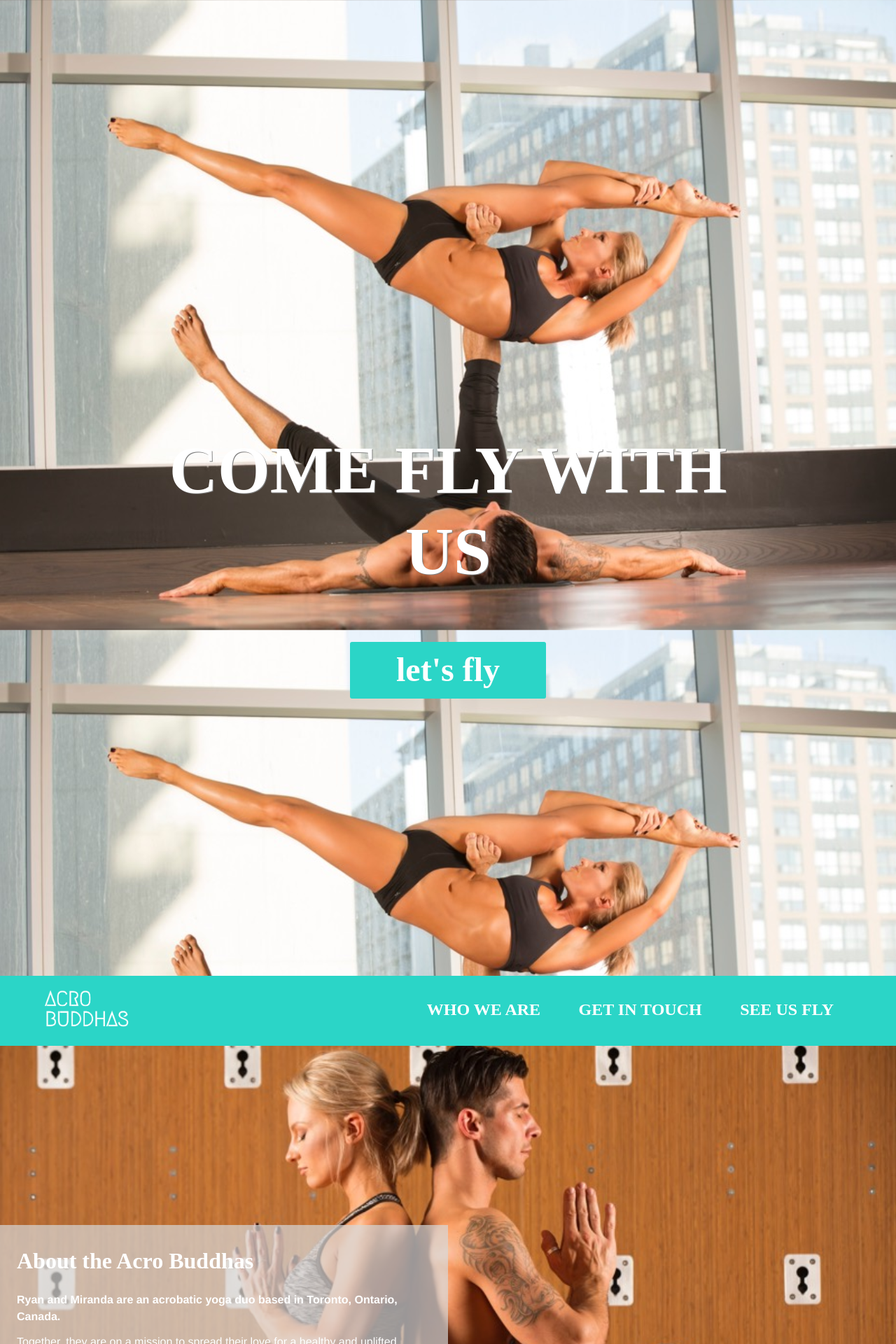
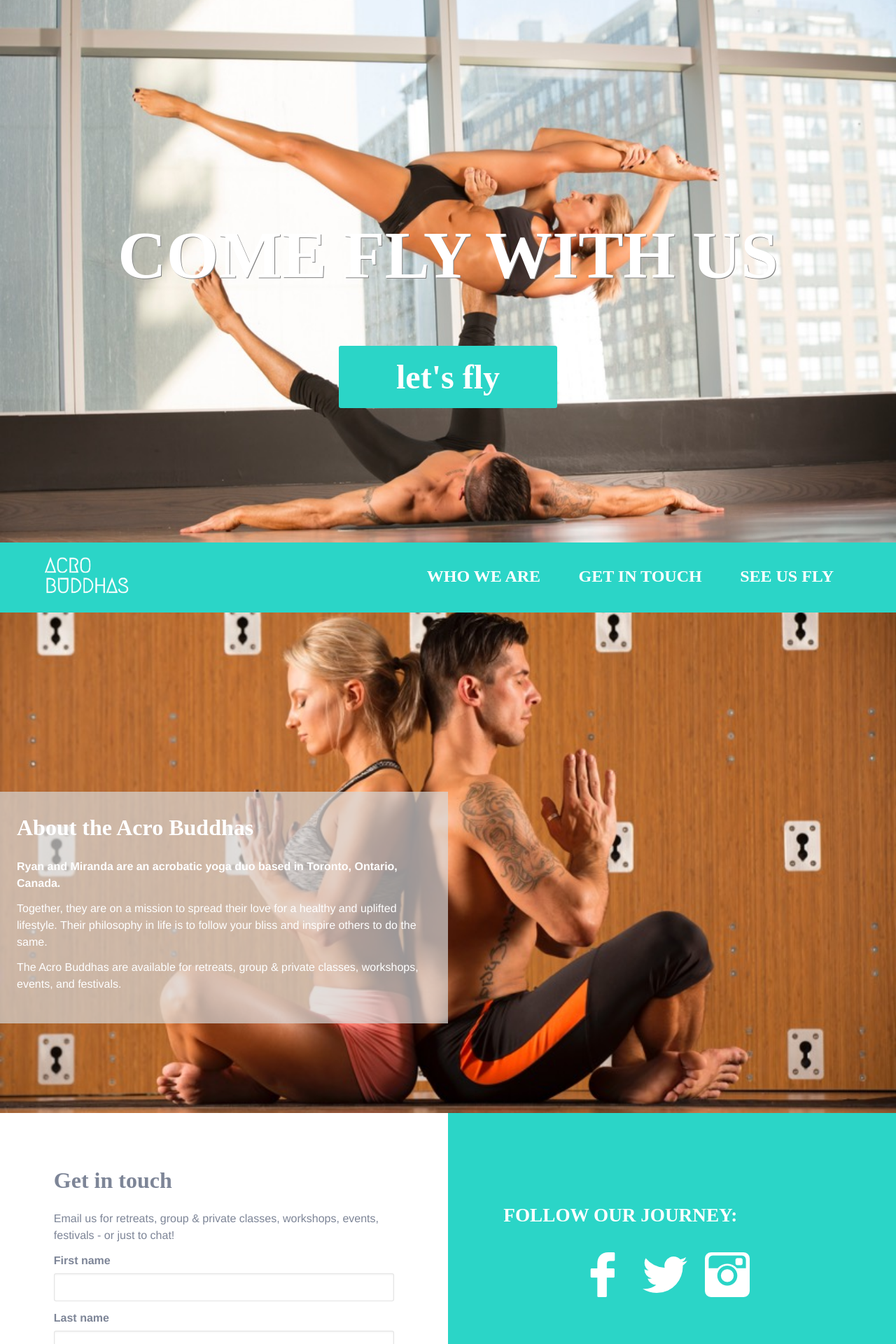
Before and after one commit to acrobuddhas/acrobuddhas.github.io, a Jekyll site: the page built from index.html, in a window 1280 px wide. Shown: the top 1920 px of the page at 70% size. Built offline with Jekyll 4.4.1, drawn with Linux system fonts in a browser that asks for light colours; nearby versions of some CDN libraries; comment, search, counter and statistics services are not loaded.

Commit message:
Fixing pictures take 2

```diff
--- a/_sass/_home.scss
+++ b/_sass/_home.scss
@@ -11,9 +11,7 @@
    -moz-background-size: cover;
    -o-background-size: cover;
    background-size: cover;
-   margin-top: $nav-height;
     margin-top: 0;
-   padding: 24% 10% 15% 10%;
     }
 }
 
@@ -22,6 +20,9 @@
     margin: 0 auto;
     text-align: center;
     padding: 30% 10% 20% 10%;
+   @include media($medium-screen-up){
+    padding: 24% 10% 15% 10%;
+  }
 }
 
 h1{
```
